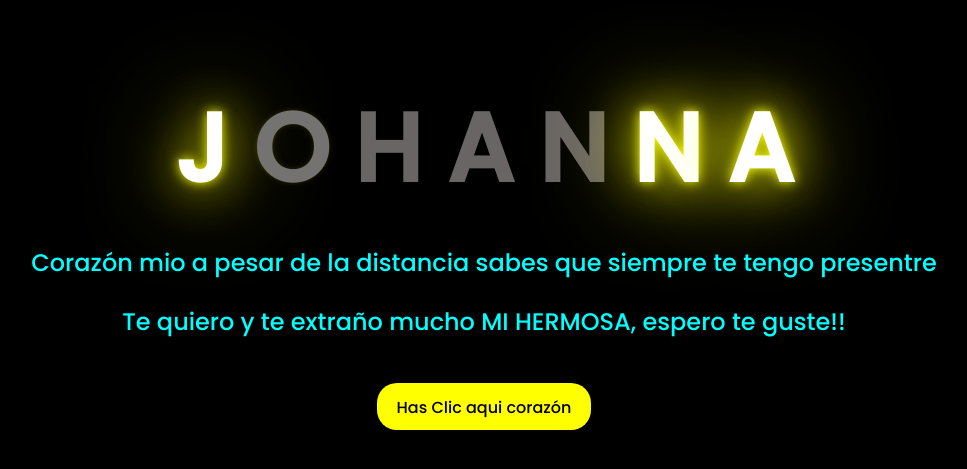
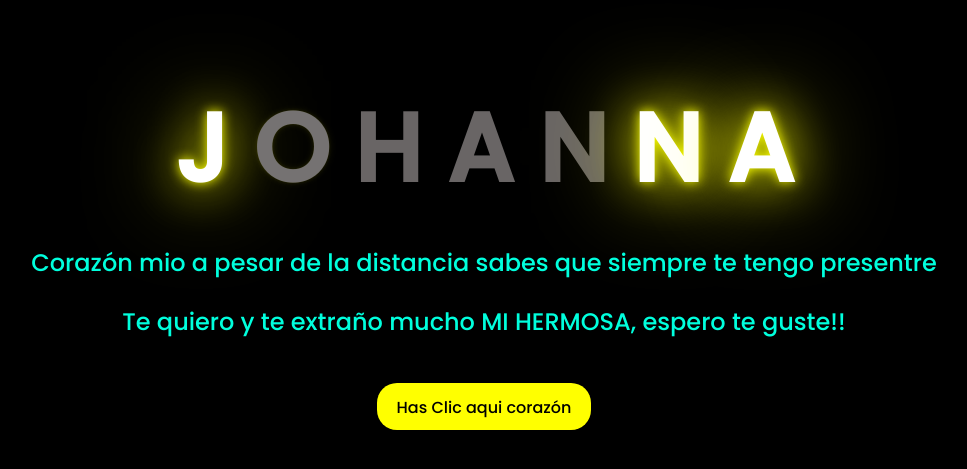
Before and after one commit to marko487/flores_johanna2024, a plain HTML site: page index.html in a window 1280 px wide. Shown: the part 155-624 px from the top of the page, without its empty margins (164-1131 px from the left). Drawn offline with Linux system fonts and the light colour scheme.

Commit message:
Update style.css

```diff
--- a/css/style.css
+++ b/css/style.css
@@ -70,7 +70,7 @@ body{
 }
 
 .description{
-    color: #00ffff;
+    color: #00ffdd;
 }
 
 /* Estilo para el botón */
```
